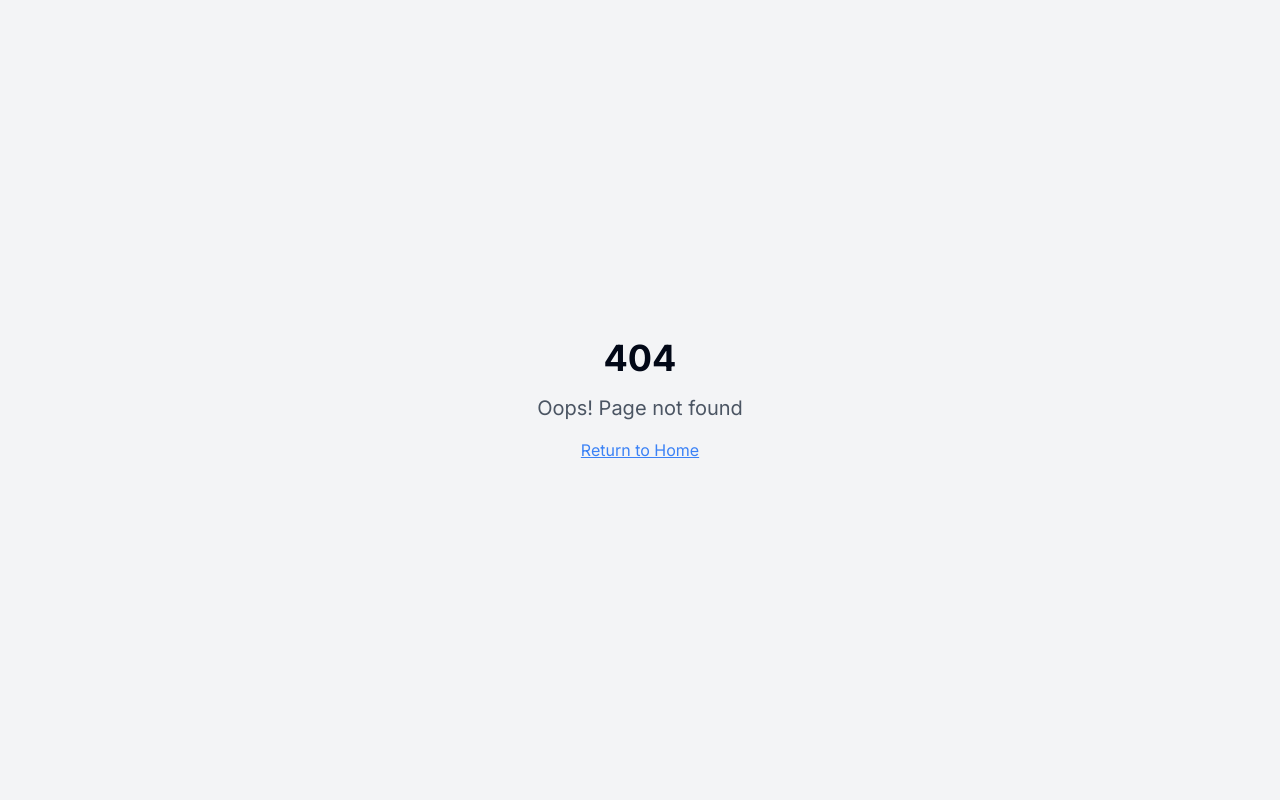
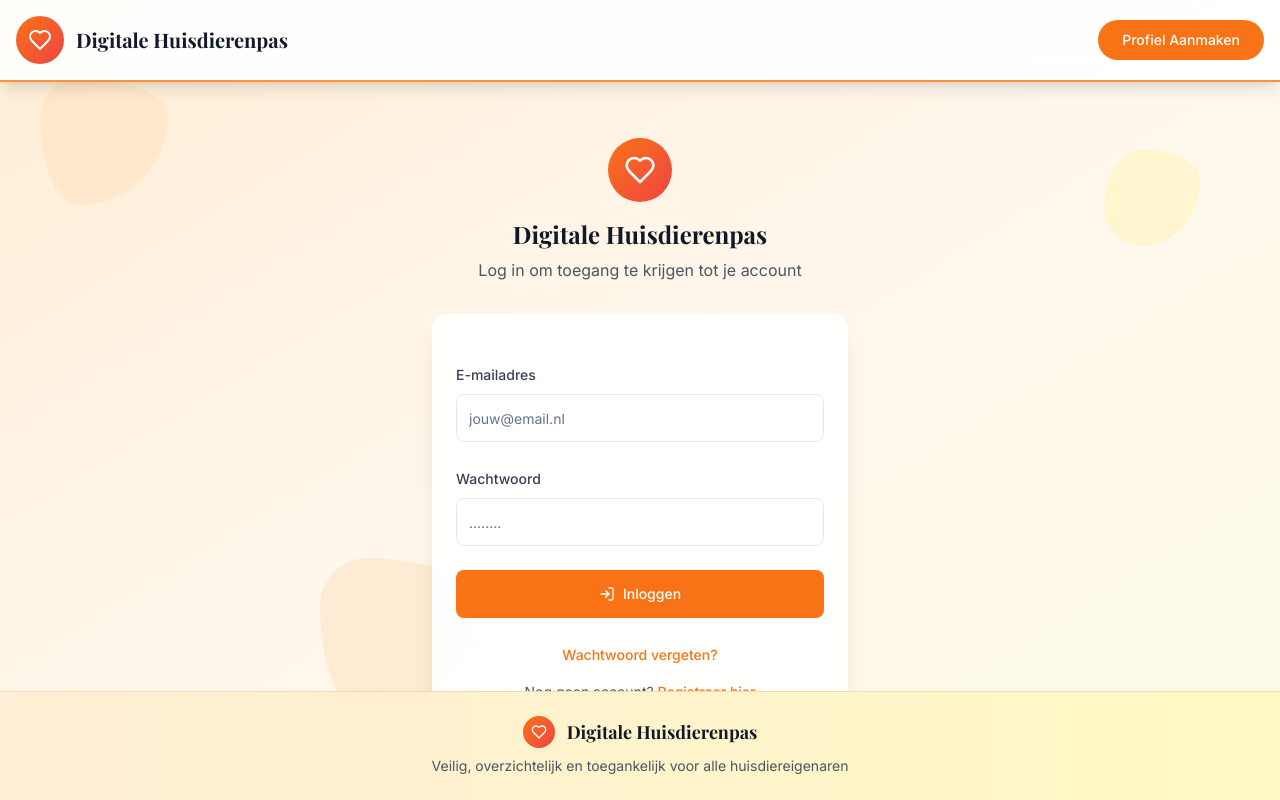
Before and after one commit to jessevandenberg/digitaledierenpaspoort, a React (Vite) app: page /login in a window 1280 px wide. Before the commit this address had no page. Built offline with nearby package versions, Linux system fonts and the light colour scheme.

Commit message:
Add login page and navigation
Implement a login page accessible via the login button on the homepage and dashboard. Upon successful login, redirect to the dashboard.

```diff
--- a/src/App.tsx
+++ b/src/App.tsx
@@ -6,6 +6,7 @@ import { QueryClient, QueryClientProvider } from "@tanstack/react-query";
 import { BrowserRouter, Routes, Route } from "react-router-dom";
 import Index from "./pages/Index";
 import Dashboard from "./pages/Dashboard";
+import Login from "./pages/Login";
 import NotFound from "./pages/NotFound";
 
 const queryClient = new QueryClient();
@@ -18,6 +19,7 @@ const App = () => (
       <BrowserRouter>
         <Routes>
           <Route path="/" element={<Index />} />
+          <Route path="/login" element={<Login />} />
           <Route path="/dashboard" element={<Dashboard />} />
           {/* ADD ALL CUSTOM ROUTES ABOVE THE CATCH-ALL "*" ROUTE */}
           <Route path="*" element={<NotFound />} />
--- a/src/pages/Dashboard.tsx
+++ b/src/pages/Dashboard.tsx
@@ -40,10 +40,12 @@ const Dashboard = () => {
             </Link>
 
             {/* Login Button */}
-            <Button className="bg-gradient-to-r from-retro-purple via-retro-blue to-retro-green hover:from-retro-green hover:via-retro-blue hover:to-retro-purple text-white font-bold text-lg px-8 py-4 rounded-blob transform hover:scale-105 transition-all duration-300 shadow-2xl border-2 border-white/20">
-              <User className="w-5 h-5 mr-2" />
-              Inloggen
-            </Button>
+            <Link to="/login">
+              <Button className="bg-gradient-to-r from-retro-purple via-retro-blue to-retro-green hover:from-retro-green hover:via-retro-blue hover:to-retro-purple text-white font-bold text-lg px-8 py-4 rounded-blob transform hover:scale-105 transition-all duration-300 shadow-2xl border-2 border-white/20">
+                <User className="w-5 h-5 mr-2" />
+                Inloggen
+              </Button>
+            </Link>
           </div>
         </div>
       </header>
--- a/src/pages/Index.tsx
+++ b/src/pages/Index.tsx
@@ -1,4 +1,3 @@
-
 import { useState } from 'react';
 import { Card, CardContent, CardDescription, CardHeader, CardTitle } from "@/components/ui/card";
 import { Button } from "@/components/ui/button";
@@ -33,7 +32,7 @@ const Index = () => {
                 </p>
               </div>
             </div>
-            <Link to="/dashboard">
+            <Link to="/login">
               <Button className="bg-gradient-to-r from-retro-red via-retro-pink to-retro-purple hover:from-retro-purple hover:to-retro-red text-white font-bold text-lg px-8 py-3 rounded-organic transform hover:scale-105 transition-all duration-300 shadow-2xl">
                 Log in
               </Button>
@@ -73,7 +72,7 @@ const Index = () => {
               </CardHeader>
               <CardContent>
                 <CardDescription className="text-gray-700 text-lg leading-relaxed">
-                  Foto, naam, ras, chipnummer en alle basisgegevens overzichtelijk opgeslagen
+                  Foto, naam, ras, chipnummer en alle basisgegevens opgeslagen
                 </CardDescription>
               </CardContent>
             </Card>
@@ -109,7 +108,7 @@ const Index = () => {
 
           {/* Call to Action */}
           <div className="text-center">
-            <Link to="/dashboard">
+            <Link to="/login">
               <Button className="bg-gradient-to-r from-retro-red via-retro-pink to-retro-purple hover:from-retro-purple hover:to-retro-red text-white font-bold text-2xl px-12 py-6 rounded-blob transform hover:scale-105 transition-all duration-300 shadow-3xl mb-4">
                 Log in
               </Button>
--- /dev/null
+++ b/src/pages/Login.tsx
@@ -0,0 +1,140 @@
+
+import { useState } from 'react';
+import { Card, CardContent, CardHeader } from "@/components/ui/card";
+import { Button } from "@/components/ui/button";
+import { Input } from "@/components/ui/input";
+import { Label } from "@/components/ui/label";
+import { Heart, LogIn } from "lucide-react";
+import { Link, useNavigate } from "react-router-dom";
+
+const Login = () => {
+  const [email, setEmail] = useState('');
+  const [password, setPassword] = useState('');
+  const navigate = useNavigate();
+
+  const handleLogin = (e: React.FormEvent) => {
+    e.preventDefault();
+    // Simuleer login proces - in een echte app zou je hier authenticatie doen
+    navigate('/dashboard');
+  };
+
+  return (
+    <div className="min-h-screen bg-gradient-to-br from-orange-100 via-orange-50 to-yellow-50 relative overflow-hidden flex items-center justify-center">
+      {/* Decorative shapes */}
+      <div className="absolute top-20 left-10 w-32 h-32 bg-orange-200/30 rounded-blob animate-float" />
+      <div className="absolute top-40 right-20 w-24 h-24 bg-yellow-200/30 rounded-organic animate-float" style={{animationDelay: '1s'}} />
+      <div className="absolute bottom-20 left-1/4 w-40 h-40 bg-orange-300/20 rounded-blob animate-float" style={{animationDelay: '2s'}} />
+
+      {/* Header */}
+      <header className="bg-white/90 backdrop-blur-md border-b-2 border-orange-400 fixed top-0 left-0 right-0 z-50 shadow-lg">
+        <div className="container mx-auto px-4 py-4">
+          <div className="flex items-center justify-between">
+            <Link to="/" className="flex items-center space-x-3 hover:opacity-80 transition-opacity">
+              <div className="w-12 h-12 bg-gradient-to-br from-orange-500 to-red-500 rounded-full flex items-center justify-center">
+                <Heart className="w-6 h-6 text-white" />
+              </div>
+              <h1 className="text-xl font-serif font-bold text-gray-900">
+                Digitale Huisdierenpas
+              </h1>
+            </Link>
+
+            <Button className="bg-orange-500 hover:bg-orange-600 text-white font-medium px-6 py-2 rounded-full">
+              Profiel Aanmaken
+            </Button>
+          </div>
+        </div>
+      </header>
+
+      {/* Login Form */}
+      <div className="w-full max-w-md px-4 mt-16">
+        <div className="text-center mb-8">
+          <div className="w-16 h-16 bg-gradient-to-br from-orange-500 to-red-500 rounded-full flex items-center justify-center mx-auto mb-4">
+            <Heart className="w-8 h-8 text-white" />
+          </div>
+          <h2 className="text-2xl font-serif font-bold text-gray-900 mb-2">
+            Digitale Huisdierenpas
+          </h2>
+          <p className="text-gray-600">
+            Log in om toegang te krijgen tot je account
+          </p>
+        </div>
+
+        <Card className="bg-white/95 backdrop-blur-sm shadow-xl border-0 rounded-2xl">
+          <CardHeader className="pb-6">
+          </CardHeader>
+          <CardContent>
+            <form onSubmit={handleLogin} className="space-y-6">
+              <div className="space-y-2">
+                <Label htmlFor="email" className="text-sm font-medium text-gray-700">
+                  E-mailadres
+                </Label>
+                <Input
+                  id="email"
+                  type="email"
+                  placeholder="jouw@email.nl"
+                  value={email}
+                  onChange={(e) => setEmail(e.target.value)}
+                  className="h-12 rounded-lg border-gray-200 focus:border-orange-400 focus:ring-orange-400"
+                  required
+                />
+              </div>
+
+              <div className="space-y-2">
+                <Label htmlFor="password" className="text-sm font-medium text-gray-700">
+                  Wachtwoord
+                </Label>
+                <Input
+                  id="password"
+                  type="password"
+                  placeholder="........"
+                  value={password}
+                  onChange={(e) => setPassword(e.target.value)}
+                  className="h-12 rounded-lg border-gray-200 focus:border-orange-400 focus:ring-orange-400"
+                  required
+                />
+              </div>
+
+              <Button
+                type="submit"
+                className="w-full h-12 bg-orange-500 hover:bg-orange-600 text-white font-medium rounded-lg transition-all duration-200 flex items-center justify-center gap-2"
+              >
+                <LogIn className="w-5 h-5" />
+                Inloggen
+              </Button>
+
+              <div className="text-center space-y-4">
+                <Link to="#" className="text-orange-500 hover:text-orange-600 text-sm font-medium">
+                  Wachtwoord vergeten?
+                </Link>
+
+                <p className="text-sm text-gray-600">
+                  Nog geen account?{" "}
+                  <Link to="#" className="text-orange-500 hover:text-orange-600 font-medium">
+                    Registreer hier
+                  </Link>
+                </p>
+              </div>
+            </form>
+          </CardContent>
+        </Card>
+      </div>
+
+      {/* Footer */}
+      <footer className="fixed bottom-0 left-0 right-0 bg-gradient-to-r from-orange-100 to-yellow-100 border-t border-orange-200 py-6">
+        <div className="container mx-auto px-4 text-center">
+          <div className="flex items-center justify-center space-x-3 mb-2">
+            <div className="w-8 h-8 bg-gradient-to-br from-orange-500 to-red-500 rounded-full flex items-center justify-center">
+              <Heart className="w-4 h-4 text-white" />
+            </div>
+            <h4 className="text-lg font-serif font-bold text-gray-900">Digitale Huisdierenpas</h4>
+          </div>
+          <p className="text-gray-600 text-sm">
+            Veilig, overzichtelijk en toegankelijk voor alle huisdiereigenaren
+          </p>
+        </div>
+      </footer>
+    </div>
+  );
+};
+
+export default Login;
```
